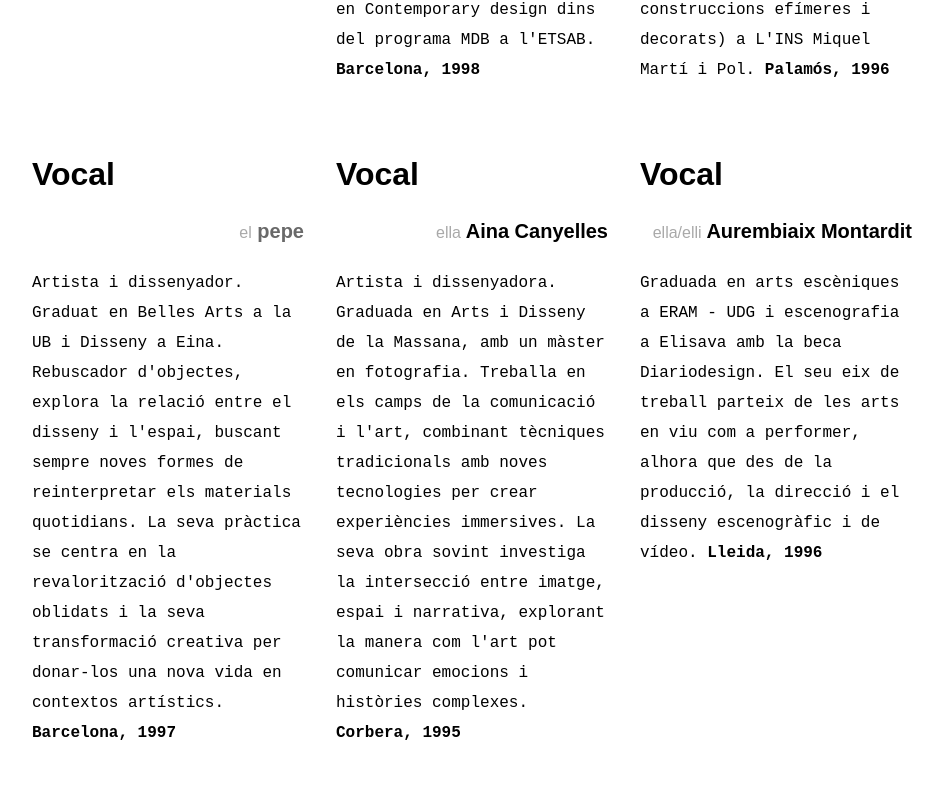
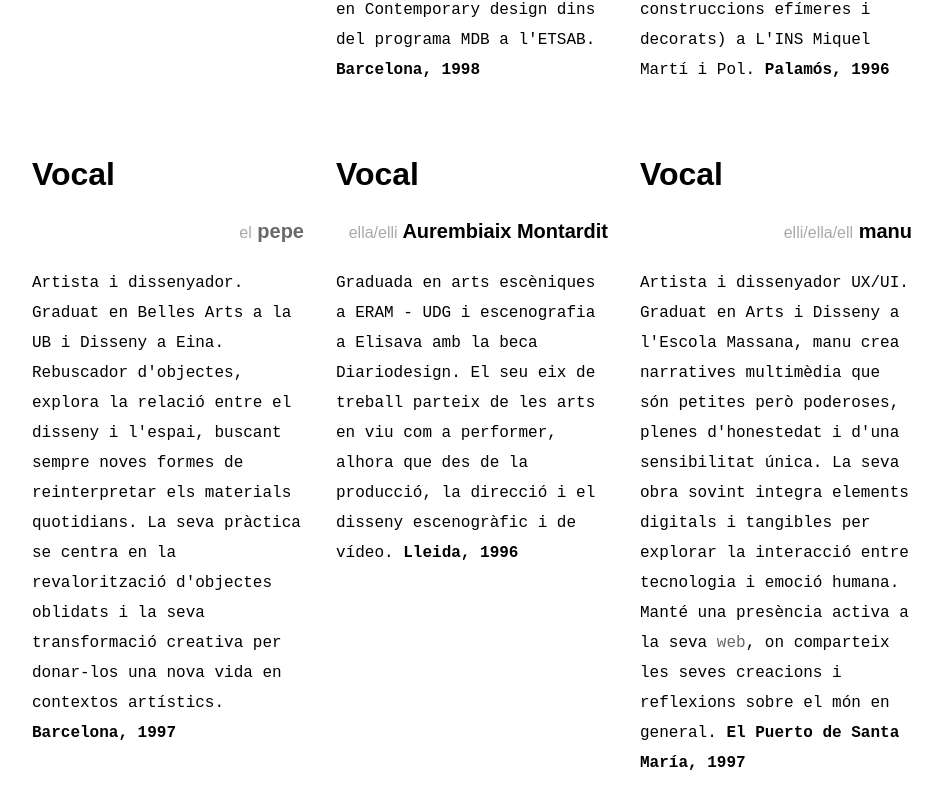
Before and after one commit to meowrhino/e300, a plain HTML site: page index.html in a window 1280 px wide. Shown: the part 5736-6540 px from the top of the page, without its empty margins (168-1111 px from the left). Drawn offline with Linux system fonts and the light colour scheme; a web font is replaced by a local one.

Commit message:
quitado a aina

```diff
--- a/index.html
+++ b/index.html
@@ -238,17 +238,6 @@
                     materials quotidians. La seva pràctica se centra en la revalorització d'objectes oblidats i la seva
                     transformació creativa per donar-los una nova vida en contextos artístics. <strong>Barcelona,
                         1997</strong>
-                </p>
-            </div>
-
-            <div class="membre">
-                <h2>Vocal</h2>
-                <h3><span class="pronoms">ella</span> Aina Canyelles</h3>
-                <p>Artista i dissenyadora. Graduada en Arts i Disseny de la Massana, amb un màster en fotografia.
-                    Treballa en els camps de la comunicació i l'art, combinant tècniques tradicionals amb noves
-                    tecnologies per crear experiències immersives. La seva obra sovint investiga la intersecció entre
-                    imatge, espai i narrativa, explorant la manera com l'art pot comunicar emocions i històries
-                    complexes. <strong>Corbera, 1995</strong>
                 </p>
             </div>
 
```
